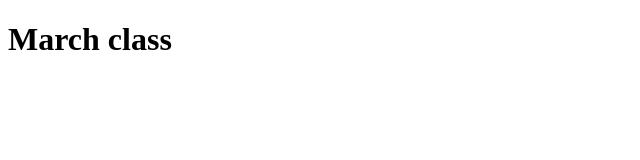
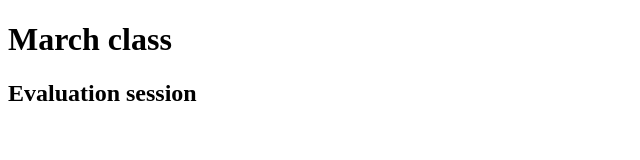
Before and after one commit to Hail-N/March-Batch, a plain HTML site: page index.html in a window 1280 px wide. Shown: the whole page, without its empty margins (0-640 px from the left). Drawn offline with Linux system fonts and the light colour scheme.

Commit message:
Update index.html

```diff
--- a/index.html
+++ b/index.html
@@ -7,5 +7,6 @@
 </head>
 <body>
     <h1>March class</h1>
+    <h2>Evaluation session</h2>
 </body>
 </html>
```
